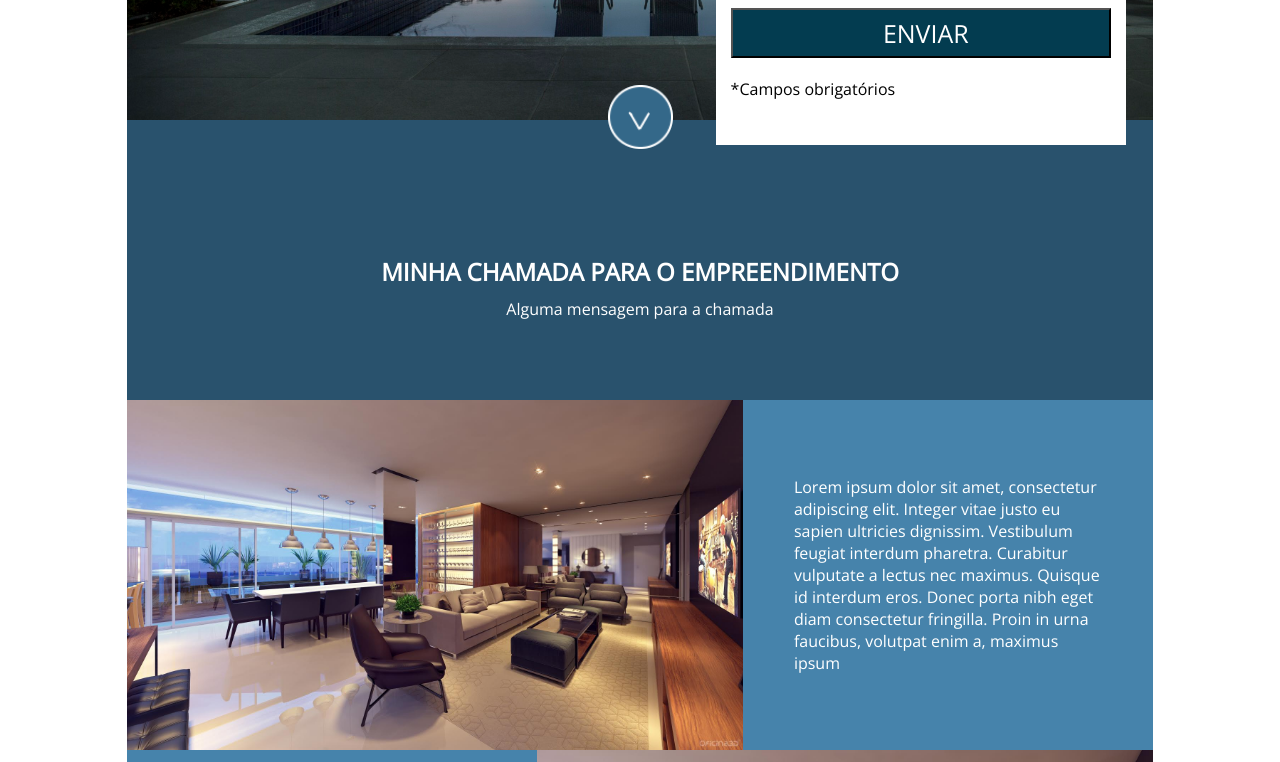
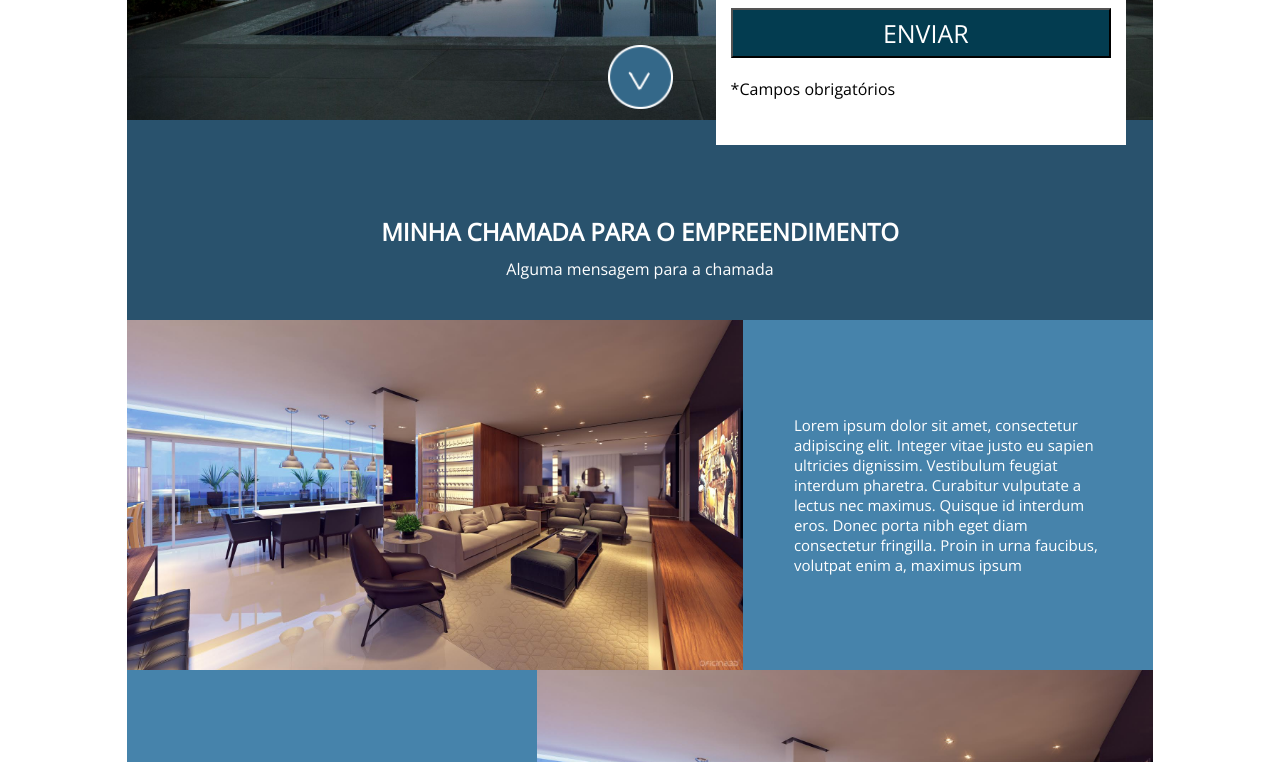
Before and after one commit to VladimirMonteiro/LandingPage, a plain HTML site: page frontend/index.html in a window 1280 px wide. Shown: the part 540-1302 px from the top of the page. Drawn offline with nearby package versions, Linux system fonts and the light colour scheme.

Commit message:
Update style.css

```diff
--- a/frontend/style/style.css
+++ b/frontend/style/style.css
@@ -154,7 +154,7 @@ header{
     background-color: #29526D;
     height: 100%;
     color: white;
-    padding: 70px;
+    padding: 30px 0;
     text-align: center;
 
  }
@@ -178,6 +178,7 @@ header{
     flex-direction: row;
     justify-content: center;
     align-items: center;
+    font-size: 15px;
 
 
 
@@ -199,6 +200,7 @@ header{
     margin: 0 auto;
     color: white;
     font-weight: lighter;
+    font-size: 15px;
 
 
 
```
